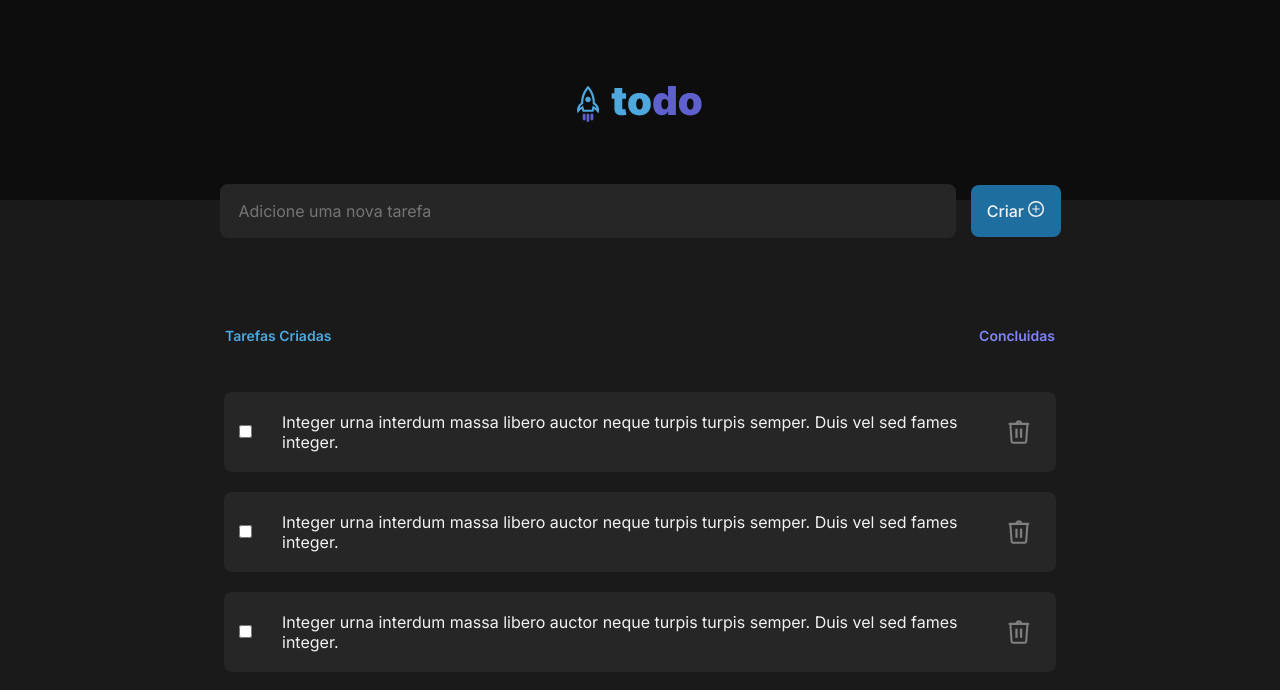
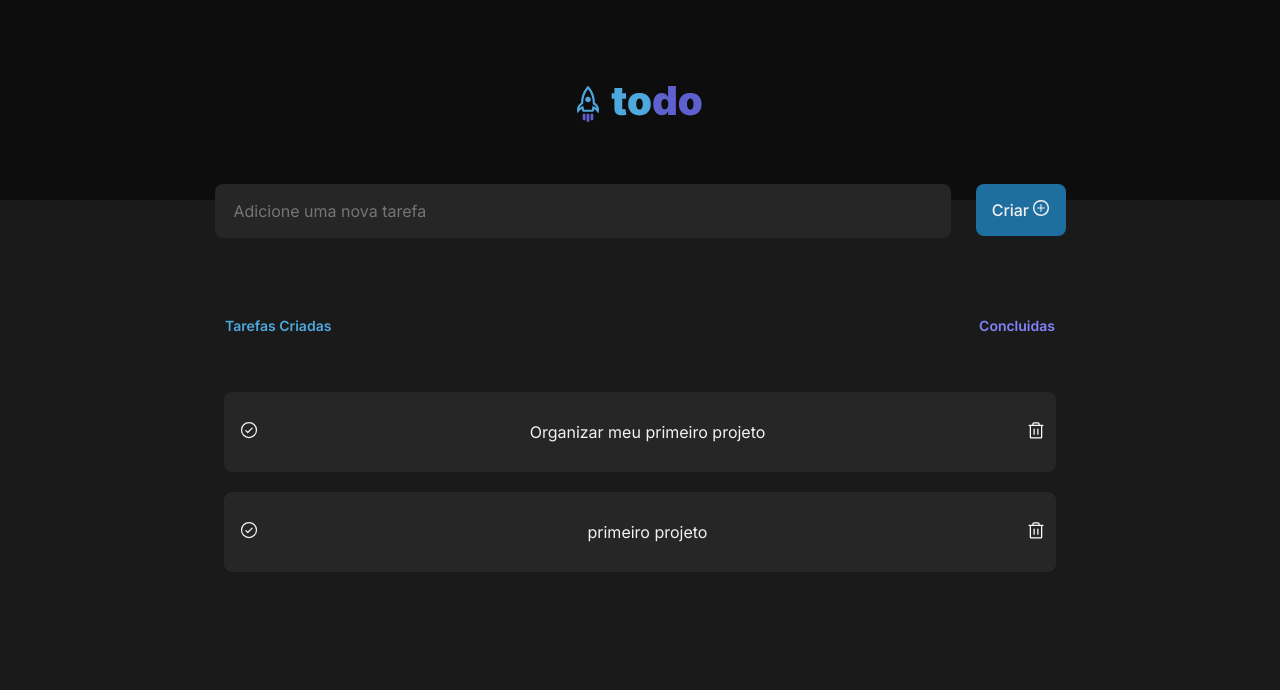
Before and after one commit to Carlosomr/to-do-list, a React (Vite) app: page / in a window 1280 px wide. Shown: the top 690 px of the page. Built offline with nearby package versions, Linux system fonts and the light colour scheme.

Commit message:
Corrigindo erros

```diff
--- a/package.json
+++ b/package.json
@@ -10,6 +10,7 @@
     "preview": "vite preview"
   },
   "dependencies": {
+    "@phosphor-icons/react": "^2.1.7",
     "react": "^18.3.1",
     "react-dom": "^18.3.1"
   },
--- a/src/App.jsx
+++ b/src/App.jsx
@@ -1,22 +1,37 @@
 
 import { Header } from './components/header';
 import { Post } from './components/post';
-import { Search } from './components/search';
 import { Task } from './components/task';
-
 
 import './global.css';
 export function App() {
+
+// interação de post
+const tarefas = [
+    {
+      id: 1,
+      tarefa: 'Organizar meu primeiro projeto',
+      className: 'tarefa' // Definindo className como 'tarefa'
+    },
+    {
+      id: 2,
+      tarefa: 'primeiro projeto',
+      className: 'tarefa' // Definindo className como 'tarefa'
+    },
+
+  ];
 
 
   return (
     <>
     <Header/>
-    <Search/>
-    <Task/>
     <Post/>
-    <Post/>
-    <Post/>
+    {tarefas.map(tasks => (
+    <Task
+    key={tasks.id}
+    tarefa={tasks.tarefa} />
+    ))}
+
 
     </>
   )
--- a/src/components/post.jsx
+++ b/src/components/post.jsx
@@ -1,16 +1,24 @@
 import style from './post.module.css'
-import lixeira from '../assets/lixeira.svg'
 
-export function Post () {
+import { Button } from './button';
+
+export function Post ({tarefa}) {
+
     return(
-        <div className= {style.checkbox}>
-            <div className= {style.check}>
-            <input type="checkbox"></input>
+       <main className={style.search}>
+
+            <form className= {style.formulario}>
+            <input type="text" placeholder='Adicione uma nova tarefa'></input>
+            <Button title='Criar'/>
+            </form>
+
+        <article className= {style.article}>
+            <div className={style.contador}>
+             <span>Tarefas Criadas</span>
+             <strong>Concluidas</strong>
             </div>
-            <div className={style.tarefa}>
-                <p>Integer urna interdum massa libero auctor neque turpis turpis semper. Duis vel sed fames integer.</p>
-            </div>
-            <img src={lixeira}></img>
-        </div>
+        </article>
+
+        </main>
     )
 }
--- a/src/components/post.module.css
+++ b/src/components/post.module.css
@@ -1,29 +1,56 @@
-.checkbox{
-   width: 832px;
-   height: 80px;
+.search{
    margin: auto;
-   padding-top: 0px;
-   display: flex;
+   margin-top: 174px;
+   padding: 10px;
+}
+.formulario{
+display: flex;
+justify-content: center;
+gap: 10px;
+}
+.formulario input{
+   width: 736px;
+   height: 54px;
    background: var(--gray-500);
+   border: solid var(--gray-500);
+   border-radius: 8px;
+   color: var(--gray-300);
+   align-items: center;
+   font-size: 16px;
+   padding: 16px;
+}
+.formulario button{
+   margin-left: 15px;
+   border-radius: 8px;
    color: var(--gray-100);
-   border-radius: 8px;
+   font-weight: 500;
+   font-size: 16px;
+   text-align: center;
+}
+.article{
+   width: 840px;
+   height: 50px;
+   margin: auto;
+   margin-top: 74px;
    margin-bottom: 20px;
 
-}
-.check{
-   margin: auto;
-   margin-left: 15px;
-}
-
-.tarefa {
-   padding: 10px;
-   margin: auto;
-   margin-left: 20px;
-}
-.checkbox img{
-   width: 80px;
-   height: 40px;
-   margin: auto;
-   cursor: pointer;
 
 }
+.contador{
+
+   display: flex;
+   justify-content: space-between;
+   padding: 5px;
+
+}
+.contador span{
+   color: var(--blue);
+   font-weight: 600;
+   font-size: 14px;
+
+}
+.contador strong{
+   color: var(--purple);
+   font-weight: 600;
+   font-size: 14px;
+}
--- a/src/components/search.jsx
+++ /dev/null
@@ -1,19 +0,0 @@
-import style from './search.module.css';
-import { Button } from './button';
-export function Search (){
-
-    function createTask(){
-        event.preventDefault();
-        console.log('oi');
-      }
-
-    return(
-        <div className= {style.container}>
-        <div className= {style.div}>
-            <input onSubmit={createTask} type="text" placeholder='Adicione uma nova tarefa' method="get"></input>
-            <Button type="submit" title="Criar" ></Button>
-        </div>
-        </div>
-
-    )
-}
--- a/src/components/search.module.css
+++ /dev/null
@@ -1,31 +0,0 @@
-.container{
-    display: flex;
-}
-
-.div{
-    margin: auto;
-    margin-top: 174px;
-    padding: 10px;
-}
-.div button{
-    margin-left: 15px;
-    border-radius: 8px;
-    color: var(--gray-100);
-    font-weight: 500;
-    font-size: 16px;
-    text-align: center;
-
-}
-.div input{
-
-    width: 736px;
-    height: 54px;
-    margin: auto;
-    background: var(--gray-500);
-    border: solid var(--gray-500);
-    border-radius: 8px;
-    color: var(--gray-300);
-    align-items: center;
-    font-size: 16px;
-    padding: 16px;
-}
--- a/src/components/task.jsx
+++ b/src/components/task.jsx
@@ -1,16 +1,24 @@
+import { CheckCircle, Trash } from '@phosphor-icons/react';
+import style from './task.module.css';
 
-import style from './task.module.css';
-export function Task () {
+export function Task (props){
+     return (
 
-    return(
-        <article className= {style.article}>
-            <div className={style.contador}>
-            <span>Tarefas Criadas</span>
-            <strong>Concluidas</strong>
+            <div className= {style.checkbox}>
+                    <div className= {style.check}>
+                    <CheckCircle size={20}></CheckCircle>
+                     </div>
+
+            <div className={style.tarefa}>
+                <p>{props.tarefa}</p>
             </div>
+          <button>
+          <Trash color='white' size={20}/>
+          </button>
 
 
-        </article>
 
+
+            </div>
     )
 }
--- a/src/components/task.module.css
+++ b/src/components/task.module.css
@@ -1,26 +1,38 @@
-.article{
-    width: 840px;
-    height: 50px;
+.checkbox{
+    width: 832px;
+    height: 80px;
     margin: auto;
-    margin-top: 74px;
+    padding-top: 0px;
+    display: flex;
+    background: var(--gray-500);
+    color: var(--gray-100);
+    border-radius: 8px;
     margin-bottom: 20px;
 
-}
-.contador{
+ }
+.check{
+    margin: auto;
+    margin-left: 15px;
+    cursor: pointer;
+ }
 
+ .tarefa {
+    padding: 10px;
+    margin: auto;
+    margin-left: 20px;
+ }
+ .checkbox button{
+   border: none;
+   background: var(--gray-500);
+    cursor: pointer;
+   margin: 10px;
+ }
+ .checkbox > Trash{
+   color: var(--gray-100);
+
+ }
+
+
+ .container{
     display: flex;
-    justify-content: space-between;
-    padding: 5px;
-
-}
-.contador span{
-    color: var(--blue);
-    font-weight: 600;
-    font-size: 14px;
-
-}
-.contador strong{
-    color: var(--purple);
-    font-weight: 600;
-    font-size: 14px;
-}
+ }
--- a/src/global.css
+++ b/src/global.css
@@ -26,3 +26,12 @@ body{
     background: var(--gray-600);
     min-width: 100%;
 }
+
+@media (max-width: 600px) {
+    body {
+      min-width: 200px;
+    }
+.header{
+    min-width: 200px;
+}
+}
```
Also changed, not shown: src/components/header.module.css (line endings or trailing spaces), 1 other file (tests, documents, lock files or other folders).
